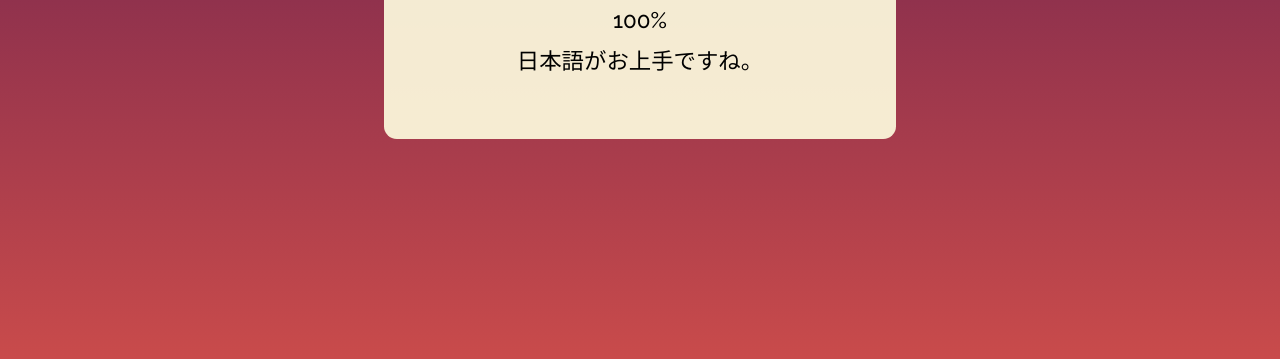
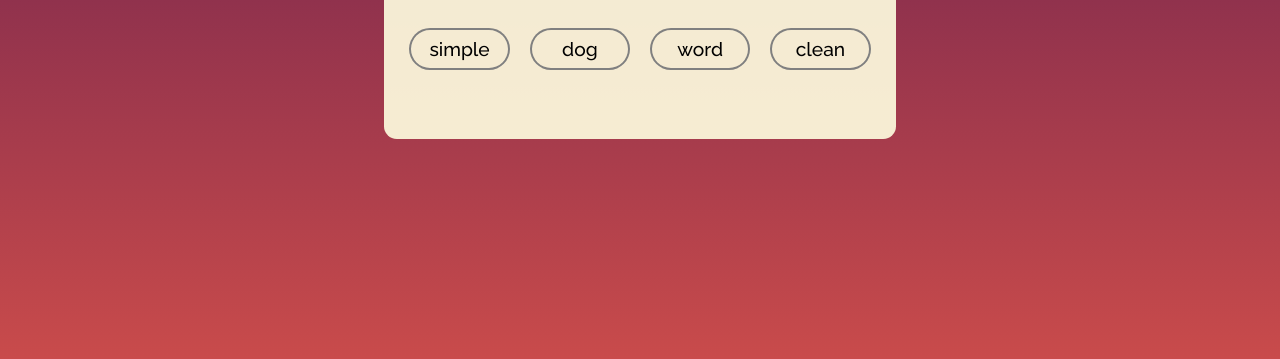
Before and after one commit to enjelesposo/tango-quiz-app, a plain HTML site: page index.html in a window 1280 px wide. Shown: the part 441-800 px from the top of the page. Drawn offline with Linux system fonts and the light colour scheme.

Commit message:
Added javascript code and changed some styles

```diff
--- a/app.js
+++ b/app.js
@@ -1,39 +1,74 @@
 const quizData = [
     {
-        question: '影響',
-        choiceA: 'えきまで',
-        choiceB: 'えんぴつ',
-        choiceC: 'えいきょう',
-        choiceD: 'かげきょう',
+        question: '簡単な',
+        choiceA: 'simple',
+        choiceB: 'dog',
+        choiceC: 'word',
+        choiceD: 'clean',
+        correct: 'A'
+    },{
+        question: '送る',
+        choiceA: 'to pour',
+        choiceB: 'to eat',
+        choiceC: 'to send',
+        choiceD: 'to dance',
         correct: 'C'
     },{
-        question: '交換',
-        choiceA: 'こうかん',
-        choiceB: 'こうりつ',
-        choiceC: 'しゅうかん',
-        choiceD: 'こうこう',
+        question: '勉強',
+        choiceA: 'study',
+        choiceB: 'gift',
+        choiceC: 'bug',
+        choiceD: 'luck',
         correct: 'A'
     },{
-        question: '上げる',
-        choiceA: 'あげる',
-        choiceB: 'さげる',
-        choiceC: 'こわげる',
-        choiceD: 'ささげる',
-        correct: 'A'
+        question: '綺麗な',
+        choiceA: 'happy',
+        choiceB: 'quite',
+        choiceC: 'funny',
+        choiceD: 'beautiful',
+        correct: 'D'
     },{
-        question: '必要',
-        choiceA: 'かならず',
-        choiceB: 'ひつよう',
-        choiceC: 'するべき',
-        choiceD: 'ないよう',
+        question: '花火',
+        choiceA: 'fire',
+        choiceB: 'fireworks',
+        choiceC: 'flower',
+        choiceD: 'tree',
         correct: 'B'
-    },{
-        question: '考える',
-        choiceA: 'こえる',
-        choiceB: 'かえる',
-        choiceC: 'つたえる',
-        choiceD: 'かんがえる',
-        correct: 'D'
     }
+];
 
-];
+// get elements
+const start = document.getElementById('start');
+const quiz = document.getElementById('quiz');
+const question = document.getElementById('question');
+const choiceA = document.getElementById('A');
+const choiceB = document.getElementById('B');
+const choiceC = document.getElementById('C');
+const choiceD = document.getElementById('D') ;
+const progress = document.getElementById('progress');
+const counter = document.getElementById('counter');
+const scoreWrapper = document.getElementById('score-wrapper');
+const scoreImg = document.getElementById('score-img');
+const scoreDisplay = document.getElementById('score');
+const scoreMessage = document.getElementById('score-message');
+
+// var
+let lastQuestion = quizData.length - 1;
+let currentQuestion = 0;
+
+// create a function that renders the quiz
+const renderQuiz = () => {
+    let q = quizData[currentQuestion];
+    quiz.style.display = 'flex';
+    question.innerText = q.question;
+    choiceA.innerText = q.choiceA;
+    choiceB.innerText = q.choiceB;
+    choiceC.innerText = q.choiceC;
+    choiceD.innerText = q.choiceD;
+}
+
+renderQuiz();
+
+const renderCounter = () => {
+
+}
--- a/index.html
+++ b/index.html
@@ -43,7 +43,7 @@
             </div>
         </div>
 
-        <div id="score-display" style="display: block;">
+        <div id="score-wrapper" style="display: none;">
             <img src="./img/1.png" alt="" id="score-img">
             <p id="score">100%</p>
             <p id="score-message">日本語がお上手ですね。</p>
--- a/style.scss
+++ b/style.scss
@@ -74,6 +74,8 @@ body {
   }
 }
 
+// elements within the positioned absolute div
+
 .container-absolute {
   position: absolute;
   position: absolute;
@@ -100,7 +102,7 @@ body {
   font-family: "Raleway", Arial, Helvetica, sans-serif;
 }
 
-#score-display {
+#score-wrapper {
   text-align: center;
 }
 
```
Also changed, not shown: style.css.
